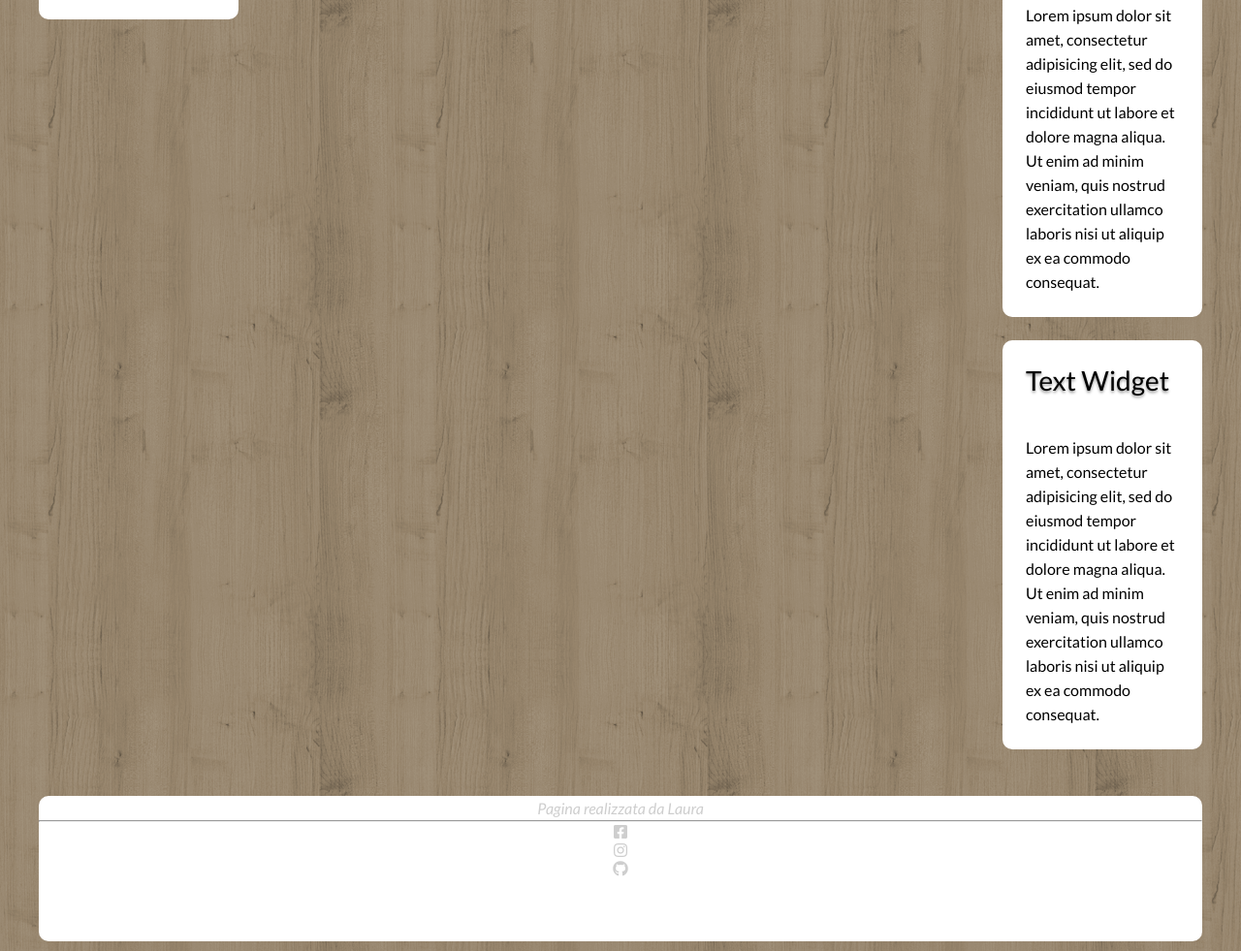
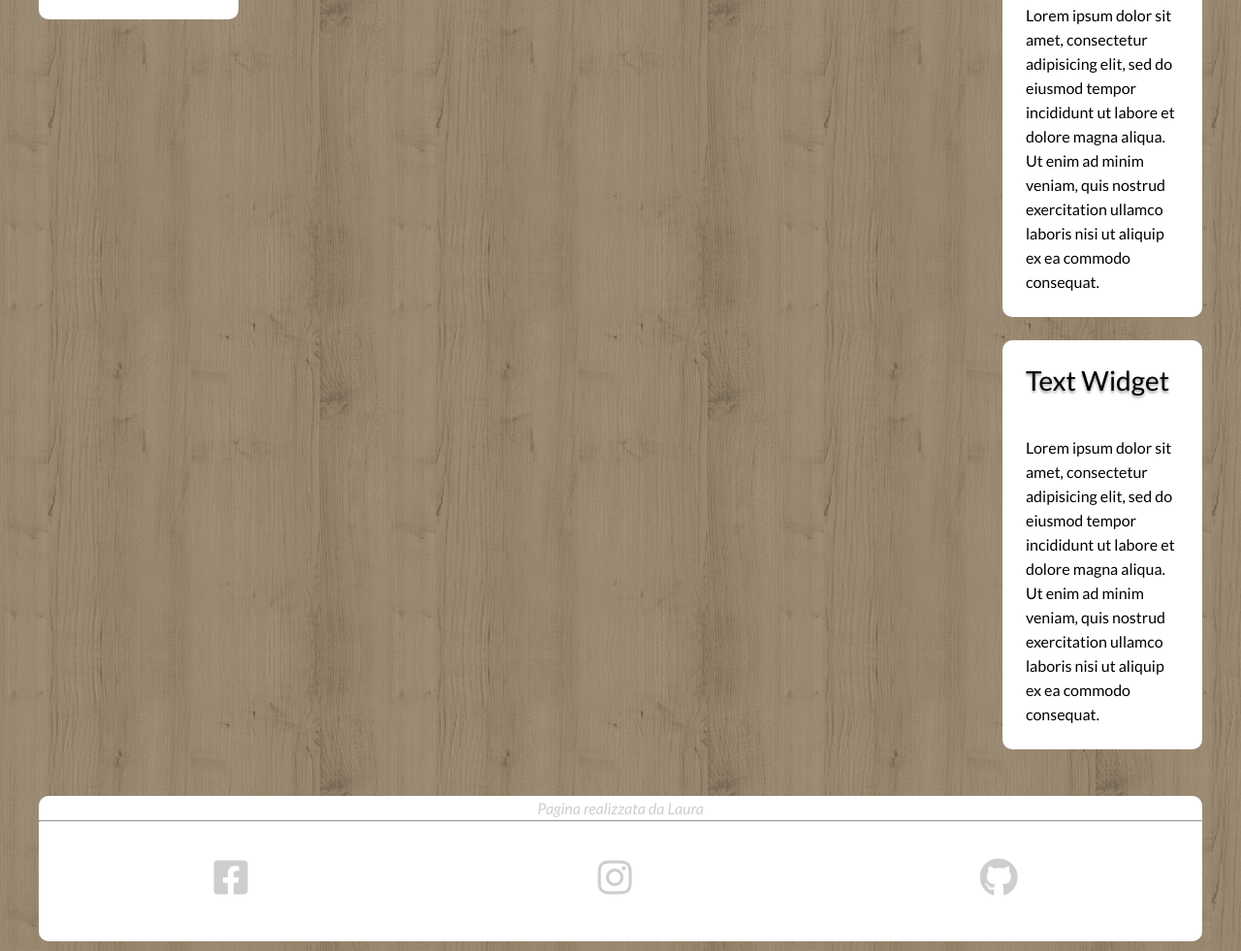
Before and after one commit to LauraColotto/htmlcss-wp, a plain HTML site: page index.html in a window 1280 px wide. Shown: the part 925-1906 px from the top of the page at 97% size. Drawn offline with Linux system fonts and the light colour scheme.

Commit message:
Esercizio completato

```diff
--- a/css/style.css
+++ b/css/style.css
@@ -84,7 +84,7 @@ header{
 
 .main-menu li:hover{
   display: inline-block;
-  background-color: 373737;
+  background-color: #373737;
 }
 
 /* Corpo */
@@ -184,16 +184,17 @@ footer{
   clear: both;
 } */
 
-.link-social{
+#link-social{
   width: 100%;
   height: 115px;
 }
 
-.social-icon{
-  display: inline-block;
-  float:left;
+#link-social li{
+  list-style: none;
+  float: left;
   width: 33%;
-  text-align: center;
+  font-size: 40px;
   line-height: 115px;
-  font-size: 35px;
+
+
 }
--- a/index.html
+++ b/index.html
@@ -93,14 +93,11 @@
       </div>
       <!-- Link social -->
       <div id="link-social">
-        <div class"social-icon">
-          <i class="fab fa-facebook-square"></i>
-        </div>
-        <div class"social-icon">
-         <i class="fab fa-instagram"></i>
-        </div>
-        <div class"social-icon">
-          <i class="fab fa-github"></i>
+        <ul>
+          <li><i class="fab fa-facebook-square"></i></li>
+          <li><i class="fab fa-instagram"></i></li>
+          <li><i class="fab fa-github"></i></li>
+        </ul>
         </div>
       </div>
       <!-- Link social -->
```
